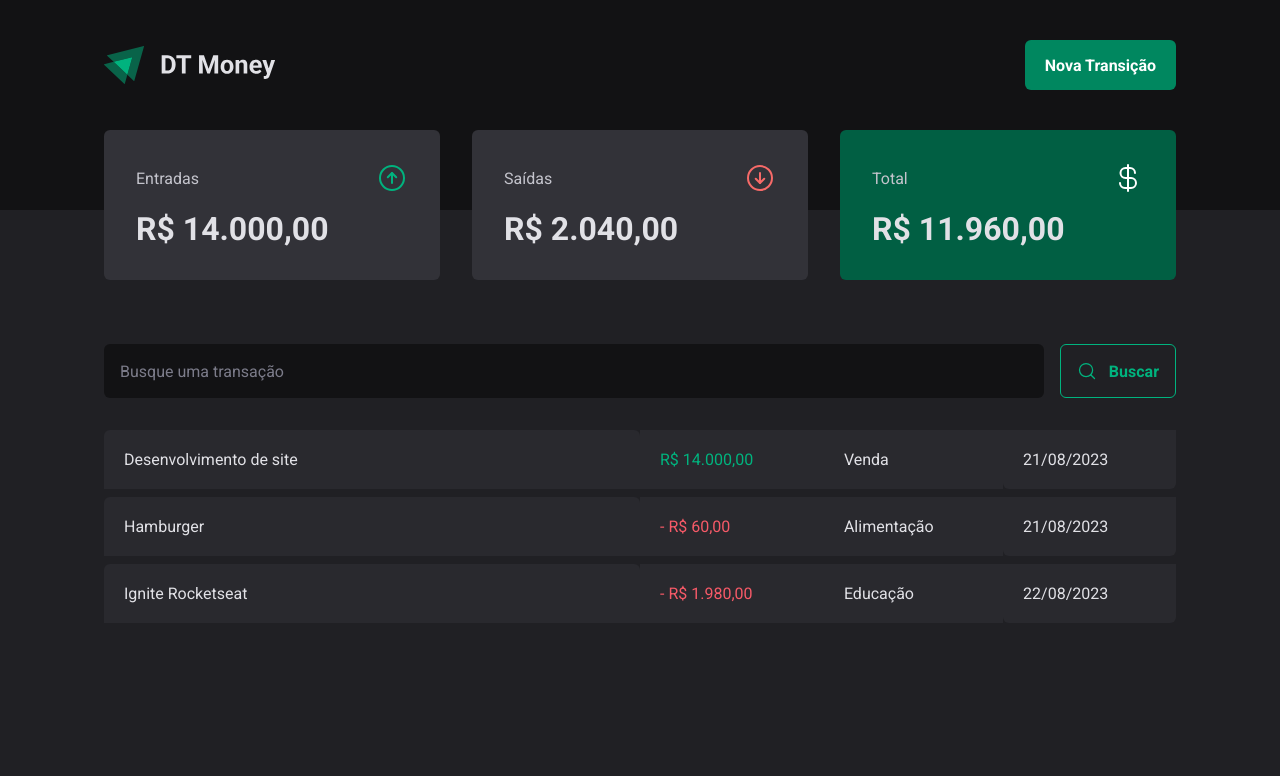
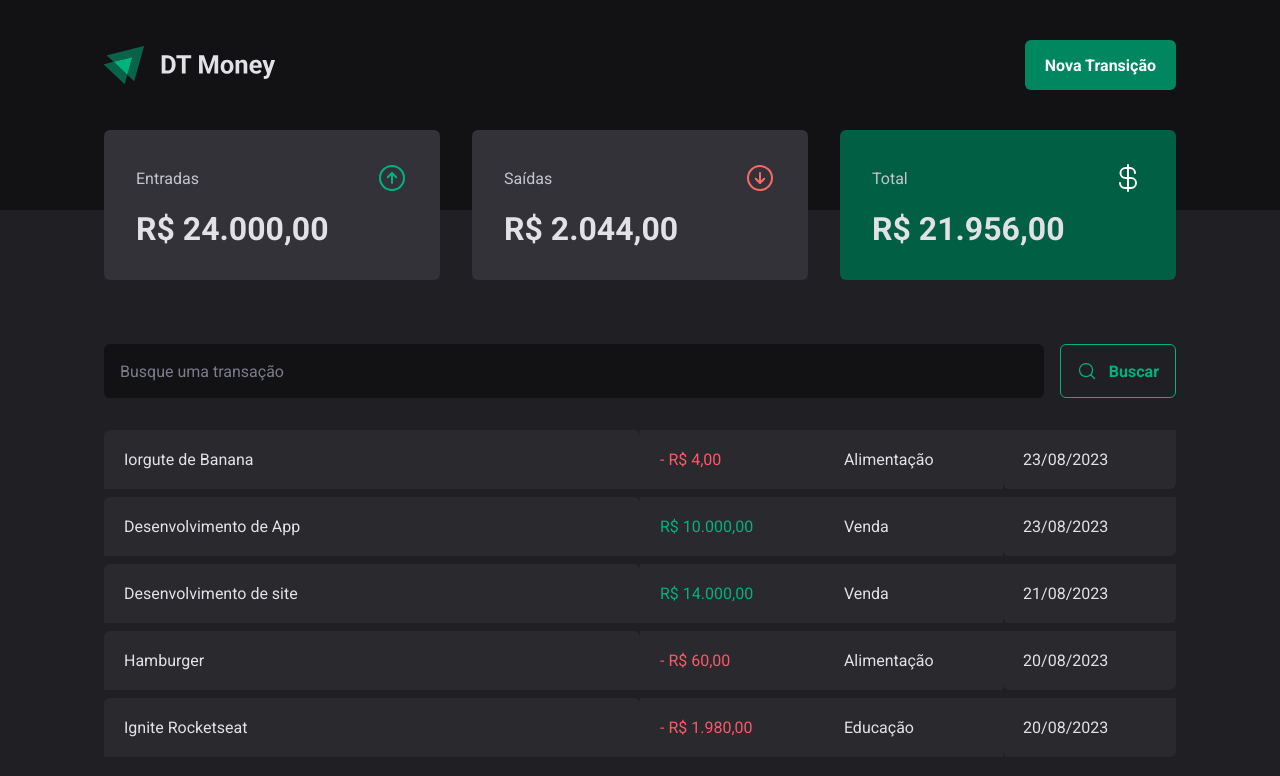
Before and after one commit to JapaKaneto/dt-money, a React (Vite) app: page / in a window 1280 px wide. Shown: the top 776 px of the page. Built offline with nearby package versions, Linux system fonts and the light colour scheme; data requests are answered from the project's data file.

Commit message:
refesh page

```diff
--- a/server.json
+++ b/server.json
@@ -14,7 +14,7 @@
       "type": "outcome",
       "category": "Alimentação",
       "price": 60,
-            "createdAt": "2023-08-21T17:00:46.911Z"
+      "createdAt": "2023-08-20T17:00:46.911Z"
     },
     {
       "id": 3,
@@ -22,7 +22,23 @@
       "type": "outcome",
       "category": "Educação",
       "price": 1980,
-            "createdAt": "2023-08-22T17:00:46.911Z"
+      "createdAt": "2023-08-20T17:00:46.911Z"
+    },
+    {
+      "description": "Desenvolvimento de App",
+      "price": 10000,
+      "category": "Venda",
+      "type": "income",
+      "createdAt": "2023-08-23T12:49:30.530Z",
+      "id": 4
+    },
+    {
+      "description": "Iorgute de Banana",
+      "price": 4,
+      "category": "Alimentação",
+      "type": "outcome",
+      "createdAt": "2023-08-23T13:23:20.238Z",
+      "id": 5
     }
   ]
 }
--- a/src/components/NewTransactionsModal/index.tsx
+++ b/src/components/NewTransactionsModal/index.tsx
@@ -4,6 +4,8 @@
 import * as z from 'zod';
 import { Controller, useForm } from 'react-hook-form';
 import { zodResolver } from '@hookform/resolvers/zod';
+import { useContext } from 'react';
+import { TransactionsContext } from '../../contexts/TransactionContext';
 
 const newTransactionFormSchema = z.object({
     description: z.string(),
@@ -16,11 +18,13 @@
 
 
 export function NewTransactionsModal() {
+    const { createTransaction } = useContext(TransactionsContext)
     const {
         control, // sempre utilizaremos control caso a propriedade não seja nativo do HTML
         register,
         handleSubmit,
-        formState: {isSubmitting}
+        formState: {isSubmitting},
+        reset,
     } = useForm<NewTransactioFormInputs>({
         resolver: zodResolver(newTransactionFormSchema),
         defaultValues: {
@@ -29,9 +33,15 @@
     })
 
     async function handelCreateNewTransaciton(data: NewTransactioFormInputs) {
-        await new Promise(resolve => setTimeout(resolve, 2000))
+        const { description, price, category, type } = data;
 
-        console.log(data)
+        await createTransaction({
+            description,
+            price,
+            category,
+            type
+        })
+        reset();
     }
 
     return (
--- a/src/contexts/TransactionContext.tsx
+++ b/src/contexts/TransactionContext.tsx
@@ -10,9 +10,17 @@
     createdAt: string;
 }
 
+interface CreateTransactionInput {
+    description: string;
+    price: number;
+    category: string;
+    type: 'income' | 'outcome'
+}
+
 interface TransactionContextType {
     transactions: Transaction[];
-    fetchTransactions: (query ?: string) => Promise<void>
+    fetchTransactions: (query ?: string) => Promise<void>;
+    createTransaction: (data: CreateTransactionInput) => Promise<void>;
 }
 
 interface TransactionProviderProps {
@@ -27,11 +35,27 @@
     async function fetchTransactions(query ?: string) {
         const response = await api.get('transactions', {
             params: {
+                _sort: 'createdAt',
+                _order: 'desc',
                 q: query,
             }
         })
 
         setTransaction(response.data)
+    }
+
+    async function createTransaction(data: CreateTransactionInput) {
+        const { description, price, category, type } = data;
+
+        const response = await api.post('transactions', {
+            description,
+            price,
+            category,
+            type,
+            createdAt: new Date()
+       })
+
+       setTransaction(state =>[response.data, ...state])
     }
 
     useEffect(() => {
@@ -43,6 +67,7 @@
         <TransactionsContext.Provider value={{
             transactions,
             fetchTransactions,
+            createTransaction,
         }}>
             {children}
         </TransactionsContext.Provider>
```
Lines whose indentation alone changed are shown as unchanged.
